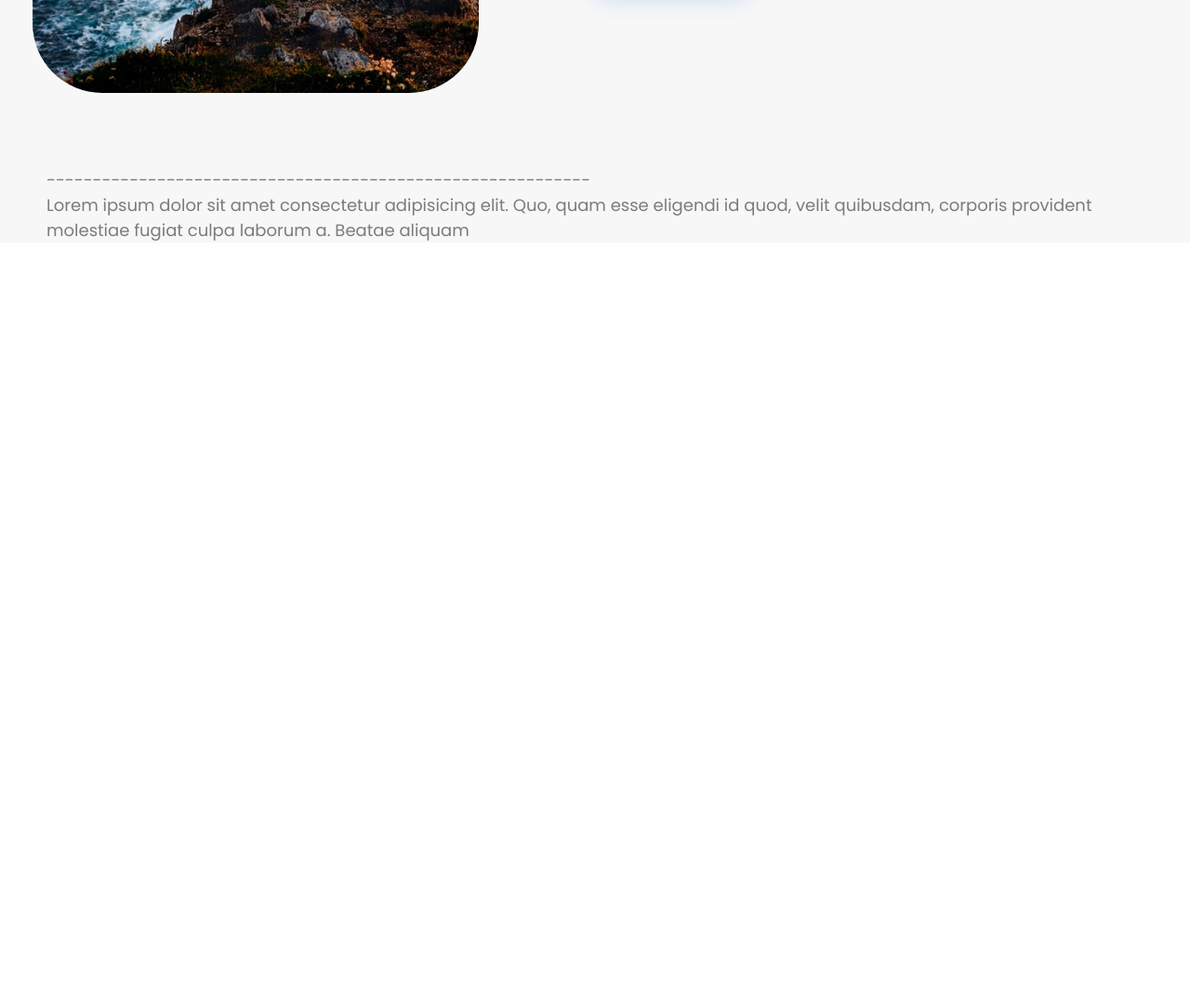
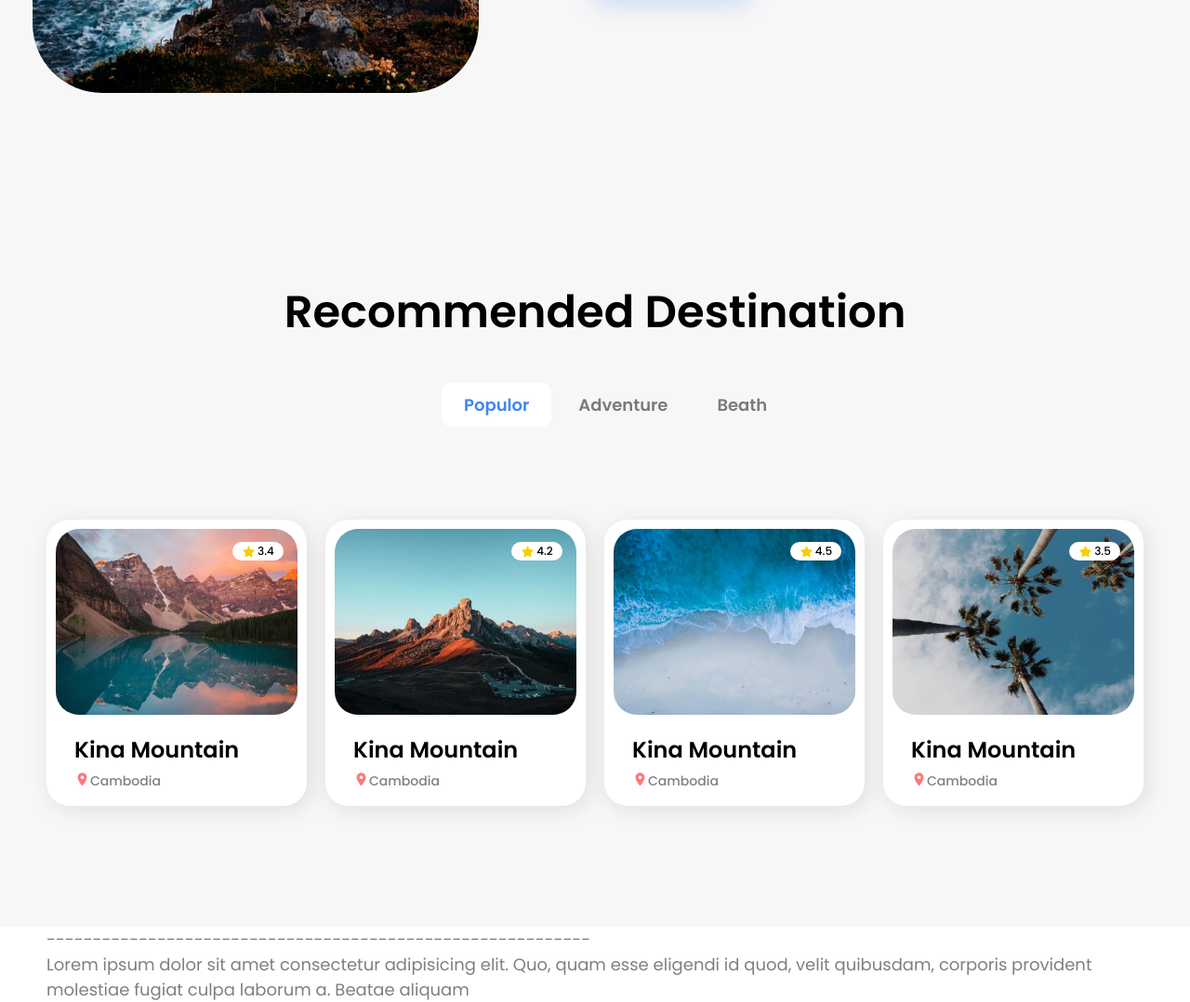
Before and after one commit to VikArt217/Treloo, a plain HTML site: page index.html in a window 1280 px wide. Shown: the part 2954-4032 px from the top of the page at 93% size. Before the commit the page ends 3215 px from the top, so only its background shows below. Drawn offline with Linux system fonts and the light colour scheme.

Commit message:
add section-recommended destination

```diff
--- a/css/style.css
+++ b/css/style.css
@@ -7,6 +7,8 @@
 	--color-primary: #fff;
 	--color-bg: #f7f7f7;
 	--color-book: #F2F6FF;
+	--color-bgrelax: #fcddec;
+	--color-bgadvent: #f1f1fd;
 	--color-btn: rgba(62, 134, 245, 0.8);
 
 
@@ -14,8 +16,9 @@
 	--color-headertext: #fff;
 	--color-title: #000;
 	--color-text: rgba(0, 0, 0, 0.5);
-	--color-textinfo: #f178b6;
-	--color-bginfo: #fcddec;
+	--color-textrelax: #f178b6;
+	--color-textadvent: #7879f1;
+
 
 }
 
@@ -418,11 +421,11 @@ margin: calc(20px + (50 - 20) * ((100vw - 320 px) / (1200 - 320))); */
 
 .card__show {
 	display: flex;
-	margin-bottom: 1.8rem;
 }
 
 .card__img {
 	border-radius: 50px;
+	margin-bottom: 1.8rem;
 }
 
 .card__date {
@@ -453,11 +456,16 @@ margin: calc(20px + (50 - 20) * ((100vw - 320 px) / (1200 - 320))); */
 
 .card__type {
 	display: inline-block;
-	background-color: var(--color-bginfo);
+	background-color: var(--color-bgrelax);
 	border-radius: 100px;
-	color: var(--color-textinfo);
+	color: var(--color-textrelax);
 	padding: 0 1.6rem;
 	margin-right: 1.2rem;
+}
+
+.card__type--advent {
+	background: var(--color-bgadvent);
+	color: var(--color-textadvent);
 }
 
 .card__duration {
@@ -538,13 +546,13 @@ margin: calc(20px + (50 - 20) * ((100vw - 320 px) / (1200 - 320))); */
 }
 
 .about__badge--top {
-top: 5%;
-left: calc(100% - 17.4rem / 2.2);
+	top: 5%;
+	left: calc(100% - 17.4rem / 2.2);
 }
 
 .about__badge--bottom {
-top: 68%;
-left: calc(100% - 17.4rem / 2.2);
+	top: 68%;
+	left: calc(100% - 17.4rem / 2.2);
 }
 
 .about__content {
@@ -562,7 +570,7 @@ left: calc(100% - 17.4rem / 2.2);
 	margin-bottom: 2.7rem;
 }
 
-.about__text p:first-child {
+.about__text p {
 	margin-bottom: 4rem;
 }
 
@@ -583,3 +591,99 @@ left: calc(100% - 17.4rem / 2.2);
 .about__btn:hover {
 	background: var(--color-accent);
 }
+
+/* section-destination */
+
+.destination {
+	padding: 12rem 0;
+	text-align: center;
+}
+
+.destination__title {
+	margin-bottom: 3rem;
+}
+
+.tabs--opacity {
+	background: transparent;
+	box-shadow: none;
+	border: none;
+}
+
+.tabs--opacity .tabs__item--active {
+	background: var(--color-primary);
+	color: var(--color-accent);
+}
+
+.tabs--opacity .tabs__item {
+	font-weight: 600;
+}
+
+.destination__cards {
+	display: flex;
+	flex-wrap: wrap;
+	justify-content: center;
+	margin-top: 8rem;
+}
+
+.card--destination {
+	padding: 1rem 1rem 0;
+	border-radius: 25px;
+	box-shadow: 4px 4px 25px rgba(0, 0, 0, 0.1);
+	margin: 1rem;
+}
+
+.card--destination img {
+	margin-bottom: 2rem;
+}
+
+.card__content {
+	text-align: left;
+	padding-left: 2rem;
+}
+
+.card__content .card__title {
+	margin-bottom: 0.5rem;
+}
+
+.card__location {
+	display: flex;
+	font-weight: 500;
+	font-size: 1.4rem;
+}
+
+.card--destination .card__show {
+	position: relative;
+}
+
+.card__img {
+	border-radius: 25px;
+}
+
+.card__badge {
+	position: absolute;
+	top: 1.4rem;
+	right: 1.5rem;
+	display: flex;
+	justify-content: center;
+	align-items: center;
+	width: 5.5rem;
+	height: 2rem;
+	font-weight: 500;
+	font-size: 1.2rem;
+	color: var(--color-title);
+	background: var(--color-primary);
+	border-radius: 25px;
+	position: absolute;
+}
+
+.card__badge img {
+	margin-bottom: 0;
+	margin-right: 0.2rem;
+}
+
+.card__badge p {
+	display: inline-block;
+}
+
+.destination__cards > .card--destination {
+}
--- a/index.html
+++ b/index.html
@@ -140,7 +140,7 @@
 						</div>
 						<div class="card__info">
 							<div class="card__details">
-								<span class="card__type">Adventure</span>
+								<span class="card__type card__type--advent">Adventure</span>
 								<span class="card__duration">4 Days, 3 Nights</span>
 							</div>
 							<h3 class="card__title">Ansgar Scheffold</h3>
@@ -205,6 +205,90 @@
 				</div>
 			</section>
 
+			<section class="destination container">
+				<h2 class="destination__title">
+					Recommended Destination
+				</h2>
+				<div class="tabs tabs--opacity">
+					<div class="tabs__item tabs__item--active">Populor</div>
+					<div class="tabs__item">Adventure</div>
+					<div class="tabs__item">Beath</div>
+				</div>
+
+				<div class="destination__cards">
+					<div class="card card--destination">
+						<div class="card__show">
+							<img class="card__img" src="images/dest-img1.jpg" alt="Loga Sea">
+							<div class="card__badge">
+								<img src="icons/star.png" alt="star">
+								<p class="card__badge-num">3.4</p>
+							</div>
+						</div>
+						<div class="card__content">
+							<h3 class="card__title">Kina Mountain</h3>
+							<div class="card__location">
+								<img src="icons/location.png" alt="location">
+								<p>Cambodia</p>
+							</div>
+						</div>
+					</div>
+
+					<div class="card card--destination">
+						<div class="card__show">
+							<img class="card__img" src="images/dest-img2.jpg" alt="Loga Sea">
+							<div class="card__badge">
+								<img src="icons/star.png" alt="star">
+								<p class="card__badge-num">4.2</p>
+							</div>
+						</div>
+						<div class="card__content">
+							<h3 class="card__title">Kina Mountain</h3>
+							<div class="card__location">
+								<img src="icons/location.png" alt="location">
+								<p>Cambodia</p>
+							</div>
+						</div>
+					</div>
+
+					<div class="card card--destination">
+						<div class="card__show">
+							<img class="card__img" src="images/dest-img3.jpg" alt="Loga Sea">
+							<div class="card__badge">
+								<img src="icons/star.png" alt="star">
+								<p class="card__badge-num">4.5</p>
+							</div>
+						</div>
+						<div class="card__content">
+							<h3 class="card__title">Kina Mountain</h3>
+							<div class="card__location">
+								<img src="icons/location.png" alt="location">
+								<p>Cambodia</p>
+							</div>
+						</div>
+					</div>
+
+					<div class="card card--destination">
+						<div class="card__show">
+							<img class="card__img" src="images/dest-img4.jpg" alt="Loga Sea">
+							<div class="card__badge">
+								<img src="icons/star.png" alt="star">
+								<p class="card__badge-num">3.5</p>
+							</div>
+						</div>
+						<div class="card__content">
+							<h3 class="card__title">Kina Mountain</h3>
+							<div class="card__location">
+								<img src="icons/location.png" alt="location">
+								<p>Cambodia</p>
+							</div>
+						</div>
+					</div>
+				</div>
+	</div>
+
+
+	</section>
+
 	</main>
 	<footer class="footer">
 		<div class="container">
```
Also changed, not shown: images/dest-img1.jpg (added), images/dest-img2.jpg (added), images/dest-img3.jpg (added), images/dest-img4.jpg (added). Lines whose indentation alone changed are shown as unchanged.
